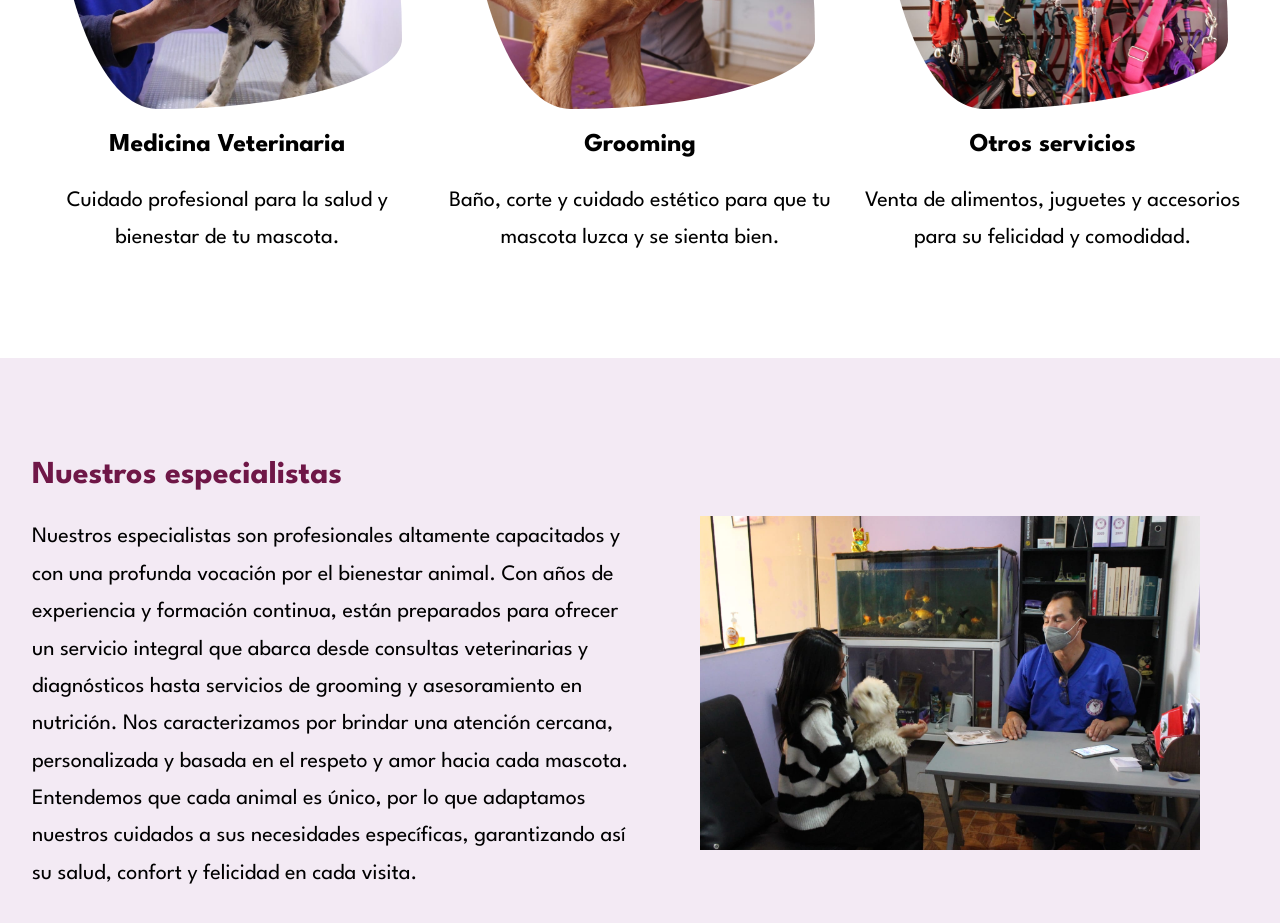
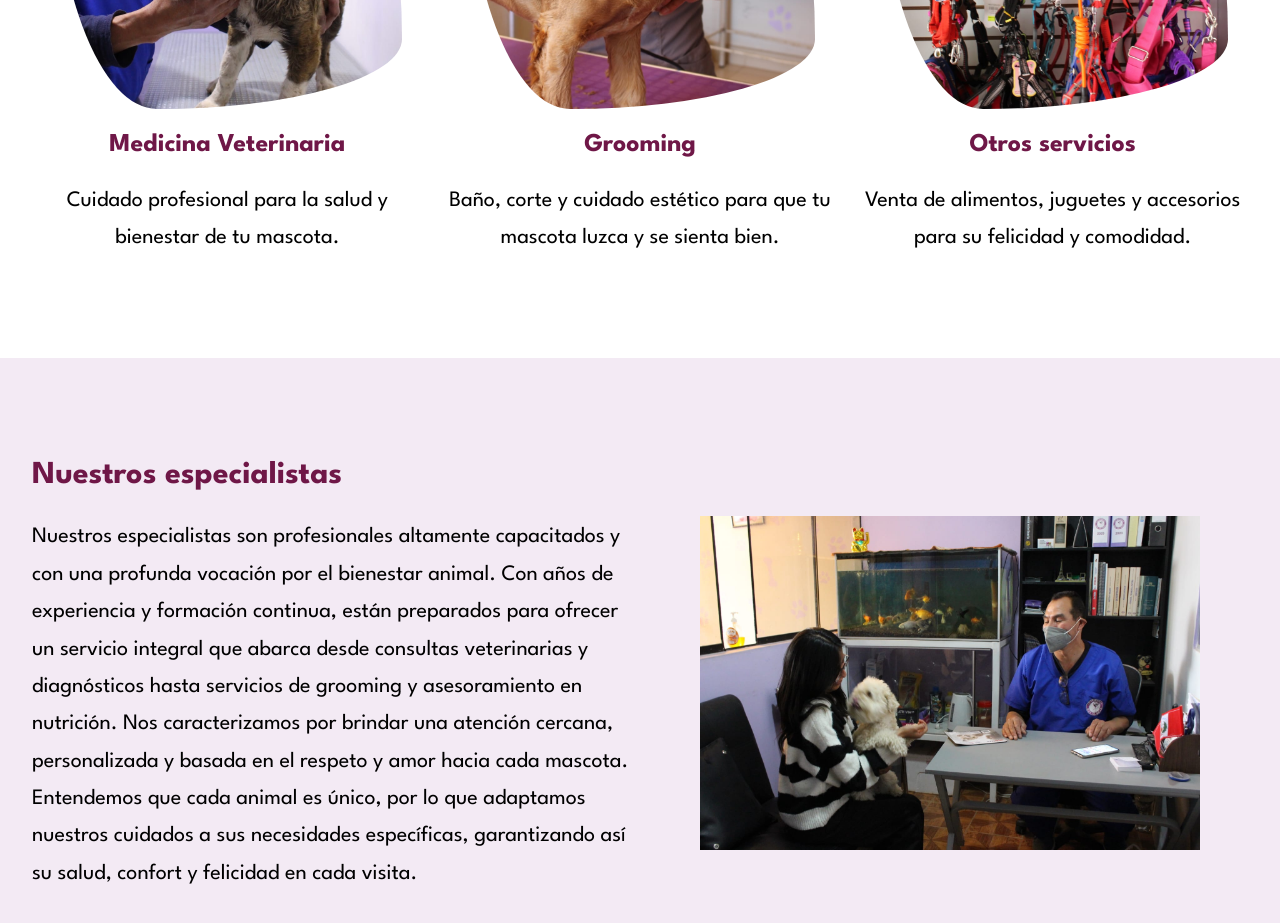
Before and after one commit to Zyxkwlmn/repowebqtr, a plain HTML site: page index.html in a window 1280 px wide. Shown: the part 1320-2243 px from the top of the page. Drawn offline with Linux system fonts and the light colour scheme.

Commit message:
Arreglando titulos

```diff
--- a/css/estilos.css
+++ b/css/estilos.css
@@ -225,7 +225,9 @@ body {
     display: block;
 }*/
 
-
+.about__title{
+    color: #6f1747;
+}
 /* Staffvet */
 
 .staffvet{
```
